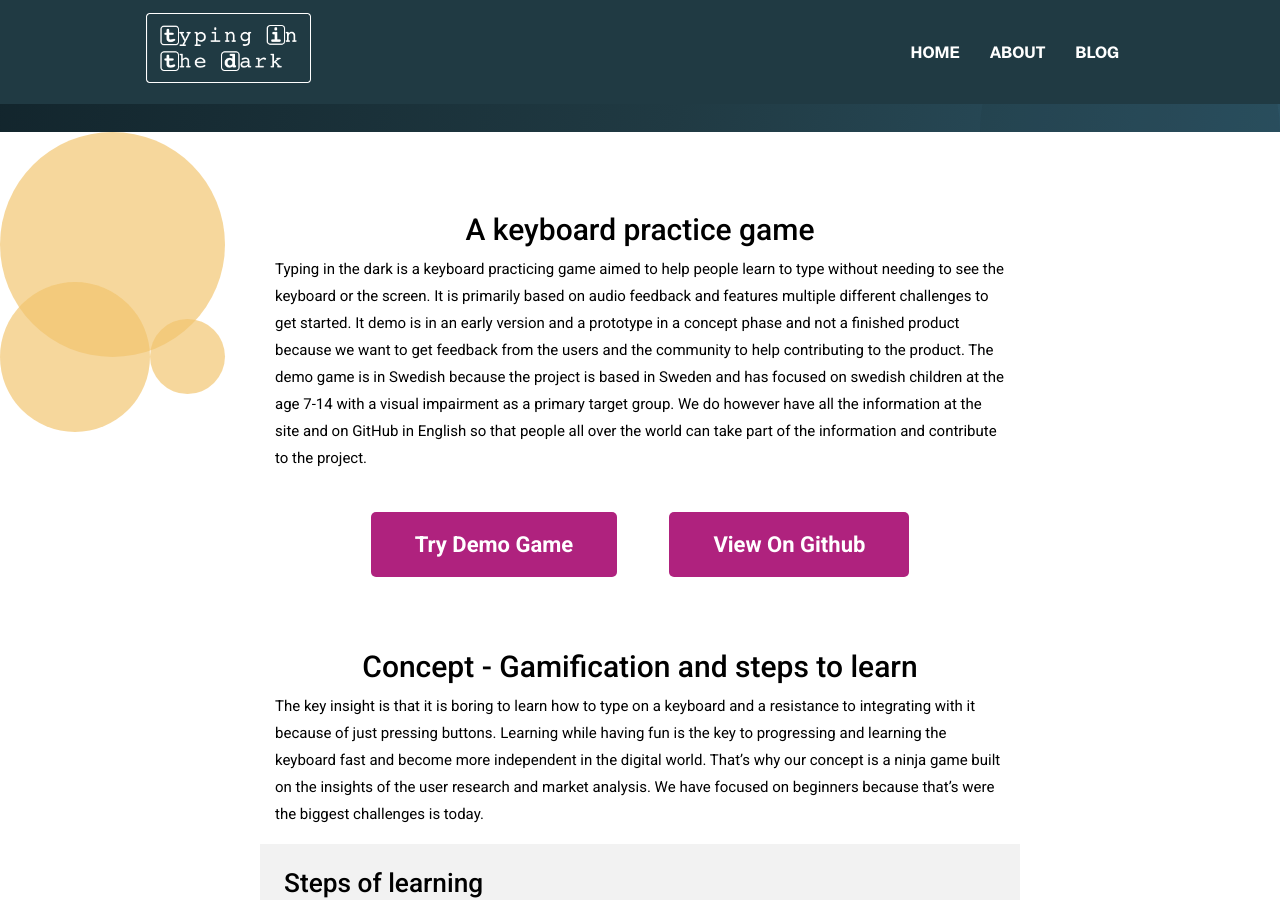
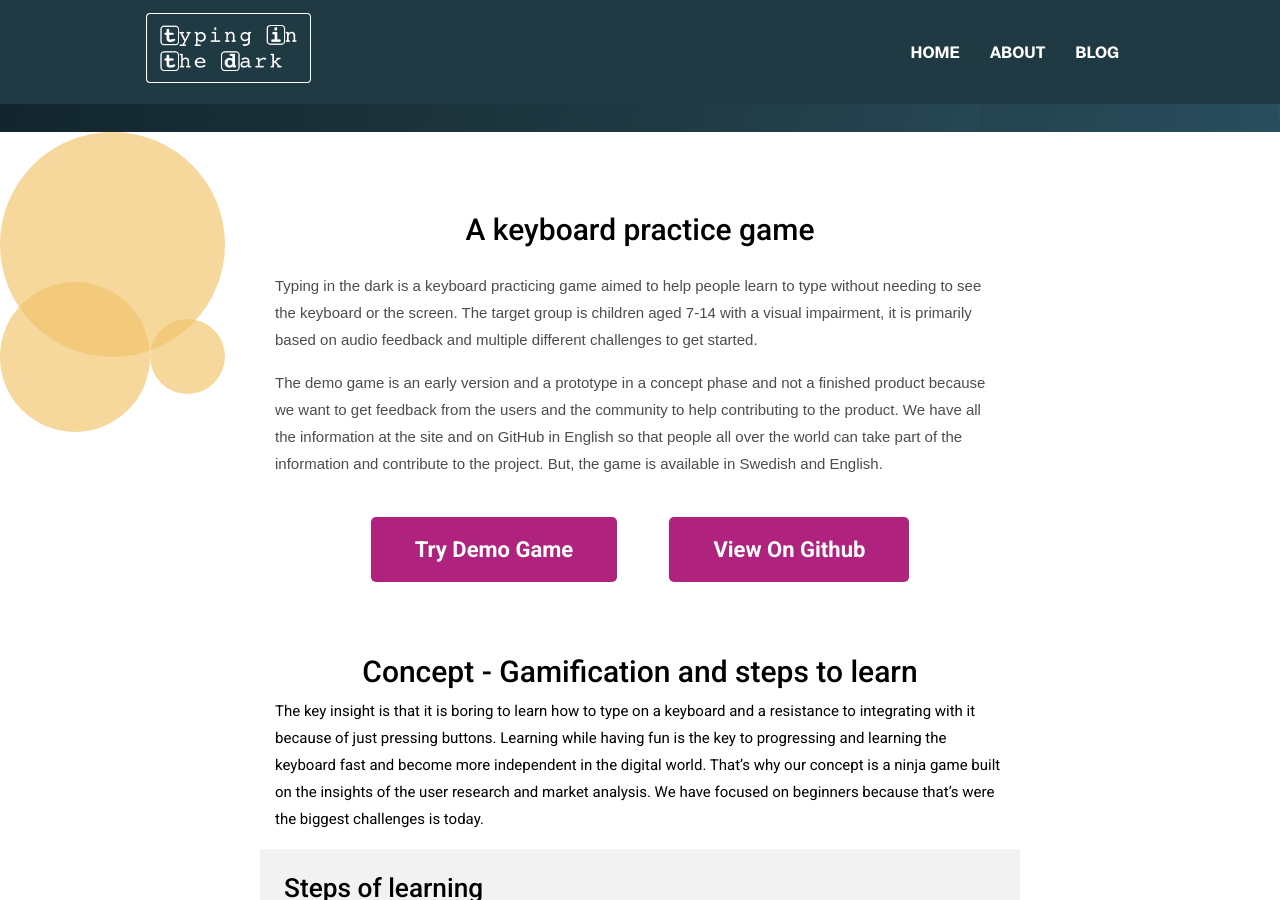
Before and after one commit to AxessLab/typing-website, a Jekyll site: the page built from index.html, in a window 1280 px wide and 900 px high, scrolled down 611 px. Built offline with Jekyll 4.4.1, drawn with Linux system fonts in a browser that asks for light colours; some web fonts are replaced; some of the changed text lies outside the part shown.

Commit message:
Uppdated home page and blog article

```diff
--- a/_data/settings.yml
+++ b/_data/settings.yml
@@ -32,14 +32,14 @@ hero:
 blurbs:
 - {
     title: A keyboard practice game,
-    text: Typing in the dark is a keyboard practicing game aimed to help people learn to type without
-    needing to see the keyboard or the screen. It is primarily based on audio feedback and features multiple
-    different challenges to get started. It demo is in an early version and a prototype in a concept phase and
-    not a finished product because we want to get feedback from the users and the community to help contributing
-    to the product. The demo game is in Swedish because the project is based in Sweden and has focused on swedish
-    children at the age 7-14 with a visual impairment as a primary target group. We do however have all the information
-    at the site and on GitHub in English so that people all over the world can take part of the information and contribute
-    to the project.
+    text: '
+    <p>Typing in the dark is a keyboard practicing game aimed to help people learn to type without needing to see the
+    keyboard or the screen. The target group is children aged 7-14 with a visual impairment, it is primarily based on audio
+    feedback and multiple different challenges to get started.</p>
+    <p>The demo game is an early version and a prototype in a concept phase and not a finished product because we want to get
+    feedback from the users and the community to help contributing to the product. We have all the information at the site and
+    on GitHub in English so that people all over the world can take part of the information and contribute to the project. But,
+    the game is available in Swedish and English.</p>'
   }
 - {
     title: Concept - Gamification and steps to learn,
--- a/_posts/2019-11-06-final-concept-prototype-contributions-and-steps-forward.md
+++ b/_posts/2019-11-06-final-concept-prototype-contributions-and-steps-forward.md
@@ -60,7 +60,43 @@ The character you choose will follow you in the challenges and get a visual repr
 
 These are the biggest changes in the prototype and concept this far. We will test this prototype with more children with a visual impairment to be able to know what can be improved.
 
-## Things we didn't have time to do
+## User testing
+Sofie and Claudio met with six children at a camp for kids with visual impairment in November 2019 to user test Typing in the dark. There were four girls in the age between 5 to 8 and two boys at the age of 10. Most of the younger kids had not been introduced to keyboards but the two older had just started to learn.
+
+<div class="row">
+  <div class="col-md-6 col-xs-12">
+    <img src="{{site.baseurl}}/assets/images/blog/blog6/barngrupp1.JPG" alt="Claudio with child testing game." class="img-fluid rounded w-100">
+  </div>
+  <div class="col-md-6 col-xs-12">
+    <img src="{{site.baseurl}}/assets/images/blog/blog6/barngrupp2.JPG" alt="Claudio with two children testing game." class="img-fluid rounded w-100">
+  </div>
+</div>
+
+Overall the concept with the gamification worked well, the kids reacted very positive to choosing character and especially the colors, it made them interested in the game. For the older kids they got the concept with the ninja well and it was easy for them to get started and succeed at the game. So for them it’s important to have more challenges that advance quickly as they were motivated to keep going. What could improve for the older kids is to have the text to speech at a slower pace, but in general they didn’t need assistance from people around like the younger kids did. A parent said that this is much better than the one we use now because that one is too childish and this would be a much better and more fun alternative.
+
+For the younger kids there were other challenges, they didn’t know what a ninja was but it didn’t affect them that much. What was a bigger challenge was at the challenge F & J, as it became clear that when you around 5-6 years old you don’t have as much motorical training with switching between right and left finger and maybe not have learned right and left yet. So for them it would be better to start with one hand, because they chose one hand to solve the F and J challenge. The biggest problem with this was that they kept losing the other letter, but we should consider that these children are younger than our target age at 7. For the younger children this sometimes created a frustration and they would need a confirmation more often than at the end of an exercise, some small message of encouragement.
+
+<div class="row">
+  <div class="col-md-6 col-xs-12">
+    <img src="{{site.baseurl}}/assets/images/blog/blog6/barngrupp3.JPG" alt="Claudio with child testing game." class="img-fluid rounded w-100">
+  </div>
+  <div class="col-md-6 col-xs-12">
+    <img src="{{site.baseurl}}/assets/images/blog/blog6/barngrupp4.JPG" alt="Claudio with child testing game." class="img-fluid rounded w-100">
+  </div>
+</div>
+
+### Key insights and improvement possibilities
+<ul>
+  <li>Gamification concept works well from choosing characters, training  to do challenges.</li>
+  <li>It was easier for the older kids and the advance faster than the younger kids. The training challenge however could be shorter at 30 seconds because it was a bit too long at the moment.</li>
+  <li>Sound effects and feedback worked well and positive effect when done with challenge. Text to speech speed could be slover for all the children and adding a “play instruction again” feature.</li>
+  <li>More encouraging feedback could be added for the users who are a bit slower at solving the challenges to keep them motivated and not frustrated. </li>
+  <li>With some younger users it was a challenge because it’s an online application and they lean more against the keyboard which made them enter some keys that opened up other windows or applications on the computer, this could be improved.</li>
+</ul>
+
+## Steps forward
+The steps moving forward is to create more challenges in the concept and to elaborate on the existing ones. Our other vision is to spread the project to the open-source community to get contributions to this important project that helps children with a visual impairment to learn how to type on a keyboard.
+
 In this project we had several ideas and thoughts that we wanted to do but because the limited time and resources in the project and that the goal was to create a prototype we didn’t have time to do these things:
 
 <ul>
@@ -72,43 +108,14 @@ In this project we had several ideas and thoughts that we wanted to do but becau
   <li>Our own recorded sound instead of text to speech to make it a better user experience</li>
 </ul>
 
-## User testing
-To be continued… the prototype will be tested with 10 children with a visual impairment.
-
-## Steps forward
-The steps moving forward is to create more challenges in the concept and to elaborate on the existing ones. We will also do more user testing to get more feedback on what can be improved in the existing solution.
-
-Our other vision is to spread the project to the open-source community to get contributions to this important project that helps children with a visual impairment to learn how to type on a keyboard.
-
 ## Contributions
 First of all, we want to say a huge thank you to the people whom we got to interview and do user testing with during this project, which gave us insights and ideas for the concept.
 
 Also thanks to free service [textamig.se](https://www.textamig.se/) that generated quick subtitles to our movie.
 
-We also want to give thanks and attributions to the free resources we have used in this project that helped our work and the results.
+We also want to give thanks and attributions to the free resources we have used in this project that helped our work and the results. You can find all our resource at our [Github repository](https://github.com/AxessLab/typing#contributions).
 
-### Sound resources
-<ul>
-  <li>30248__streety__sword7.flac
-https://freesound.org/people/Streety/sounds/30248/</li>
-  <li>482783__mattiagiovanetti__ninja-tune.wav
-https://freesound.org/people/MattiaGiovanetti/sounds/482783/</li>
-  <li>1437__lostchocolatelab__02sword03.aiff
-https://freesound.org/people/lostchocolatelab/sounds/1437/</li>
-  <li>131142__flameeagle__block
-https://freesound.org/people/FlameEagle/sounds/131142/</li>
-  <li>411462__thebuilder15__bubble-pop
-https://freesound.org/people/TheBuilder15/sounds/411462/</li>
-  <li>471147__worldmaxter__sword-slide
-https://freesound.org/people/Worldmaxter/sounds/471147/</li>
-</ul>
 
-### Vector graphics
-<ul>
-  <li>Free Ninja Vector
-https://www.vecteezy.com/vector-art/128934-free-ninja-vector</li>
-  <li>Free Ninjas Vector. https://www.vecteezy.com/vector-art/112781-free-ninjas-vector</li>
-</ul>
 
 [previous_post]: {{site.baseurl}}/2019/10/24/concept-ideas-wireframes-user-testing/
 [image1]: {{site.baseurl}}/assets/images/blog/blog6/4.1.png
```
Also changed, not shown: other parts of _posts/2019-11-06-final-concept-prototype-contributions-and-steps-forward.md (+5 -1 lines), 4 other files.
